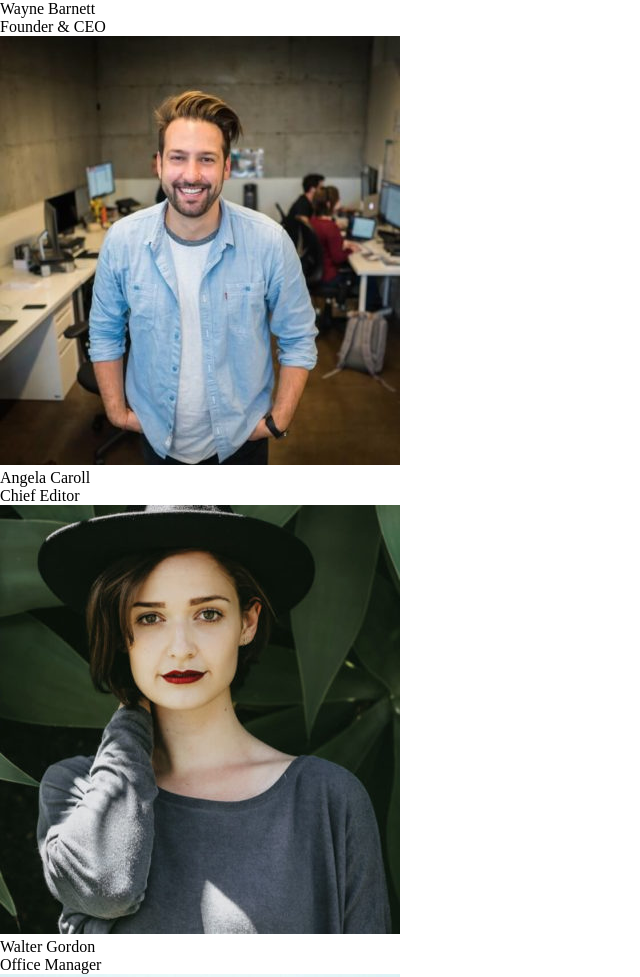
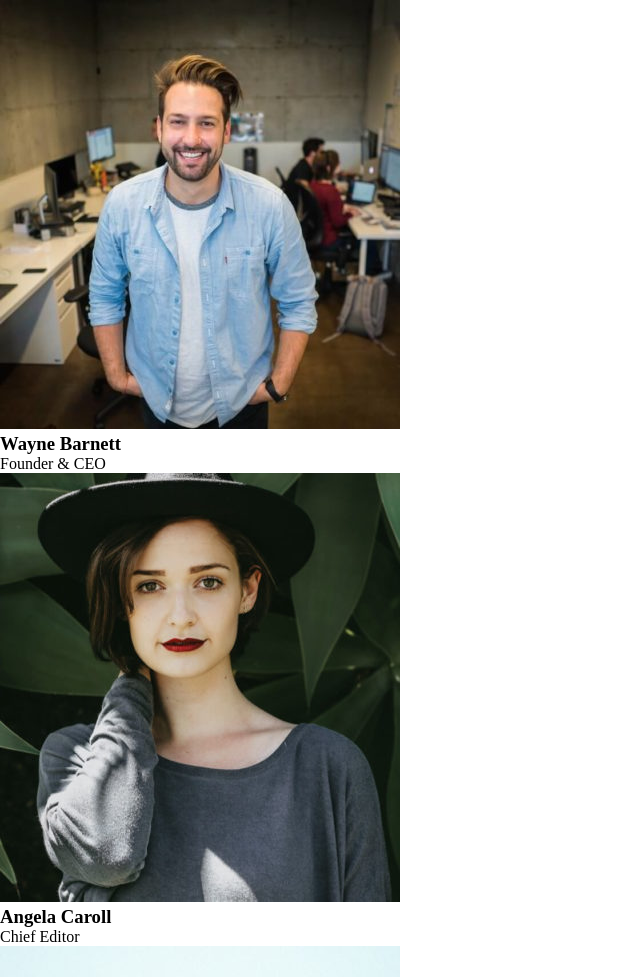
Before and after one commit to Maino24/js-our-team, a plain HTML site: page index.html in a window 1280 px wide. Shown: the top 977 px of the page, without its empty margins (0-640 px from the left). Drawn offline with nearby package versions, Linux system fonts and the light colour scheme.

Commit message:
inserita card bootstrap

```diff
--- a/css/style.css
+++ b/css/style.css
@@ -4,6 +4,6 @@
     box-sizing: border-box;
 }
 
-.stringa{
+/* .stringa{
     display: block;
-}
+} */
--- a/index.html
+++ b/index.html
@@ -11,7 +11,9 @@
 </head>
 <body>
 
-    <div id="output"></div>
+    <div>
+        <div id="output"></div>
+    </div>
 
 
 
--- a/main.js
+++ b/main.js
@@ -43,8 +43,20 @@ const team = [
     console.log(persona.role)
     console.log(persona.image)
 
-    output.innerHTML += `<div class="stringa"> ${persona.name} </div>`    //`${persona.name} `
-    output.innerHTML += `<div class="stringa"> ${persona.role} </div>`
-    //metto immagine
-    output.innerHTML += `<img src=./img/${persona.image} >`
+    // output.innerHTML += `<div class="stringa"> ${persona.name} </div>`    //`${persona.name} `
+    // output.innerHTML += `<div class="stringa"> ${persona.role} </div>`
+    // //metto immagine
+    // output.innerHTML += `<img src=./img/${persona.image} >`
+
+
+    output.innerHTML +=
+    `
+    <div class="card" style="width: 18rem;">
+     <img src=./img/${persona.image} class="card-img-top" alt="...">
+        <div class="card-body">
+            <h3 class="card-title">${persona.name}</h3>
+            <p class="card-text">${persona.role}</p>
+        </div>
+    </div>
+`
   }
```
